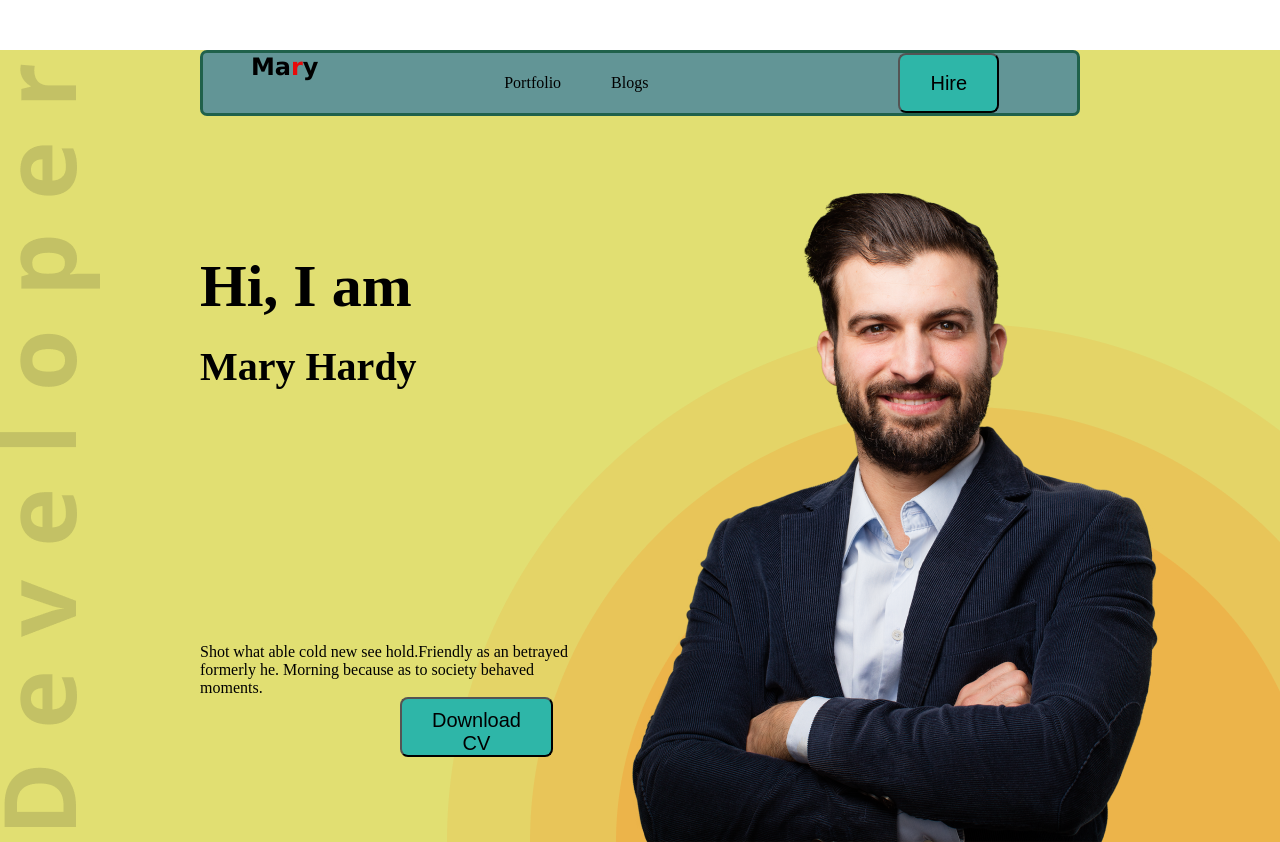
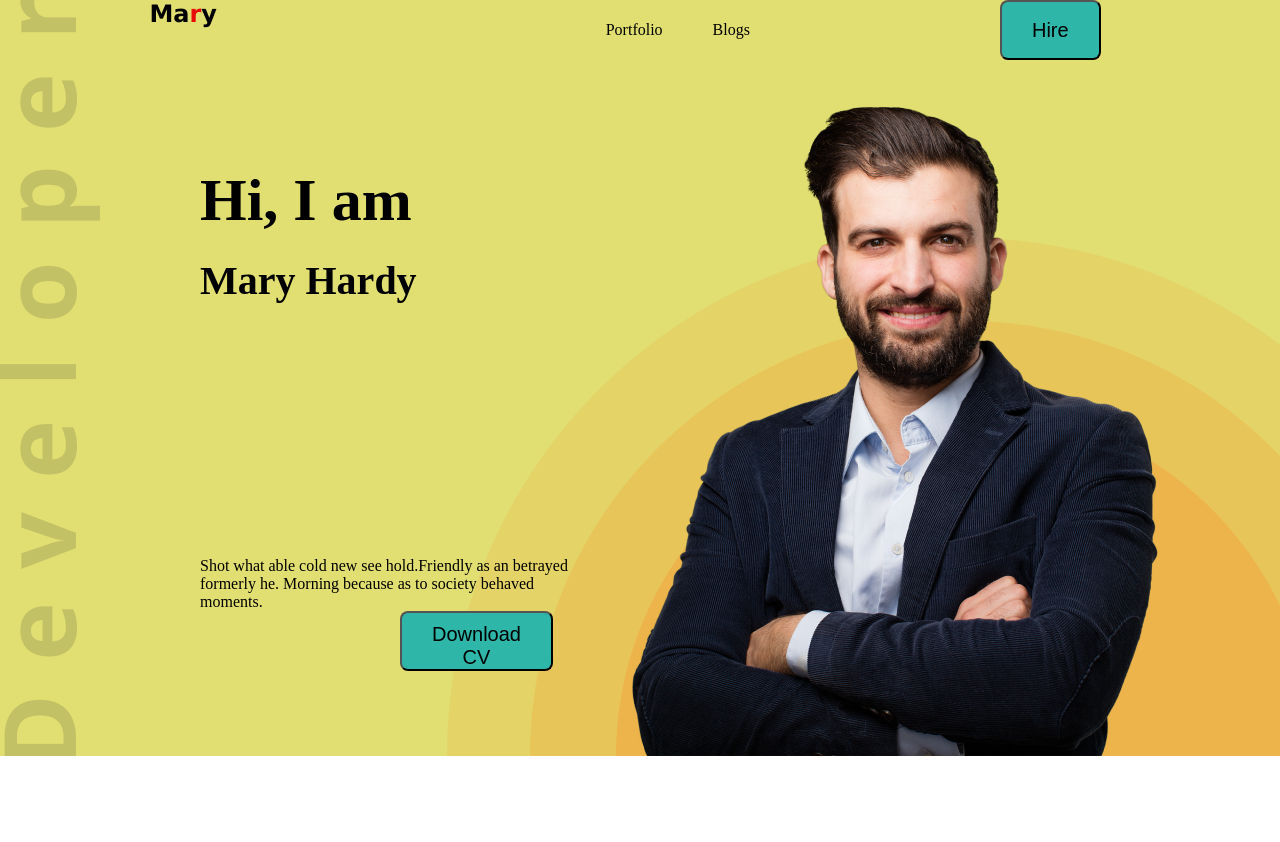
Before and after one commit to muhammada12/my-developer-portfolio, a plain HTML site: page index.html in a window 1280 px wide. Shown: the top 842 px of the page. Drawn offline with Linux system fonts and the light colour scheme; files whose address does not match are found by name.

```diff
--- a/styles/portfolio.css
+++ b/styles/portfolio.css
@@ -16,12 +16,9 @@
 
 /*...needed help*/
 nav {
-    background-color: rgb(98, 149, 150);
     display: flex;
     justify-content: space-around;
-    margin: 50px 200px;
-    border: solid;
-    border-color: rgb(32, 97, 75);
+    border-color: rgb(37, 79, 65);
     border-radius: 7px;
 }
 /* banner styles */
```
